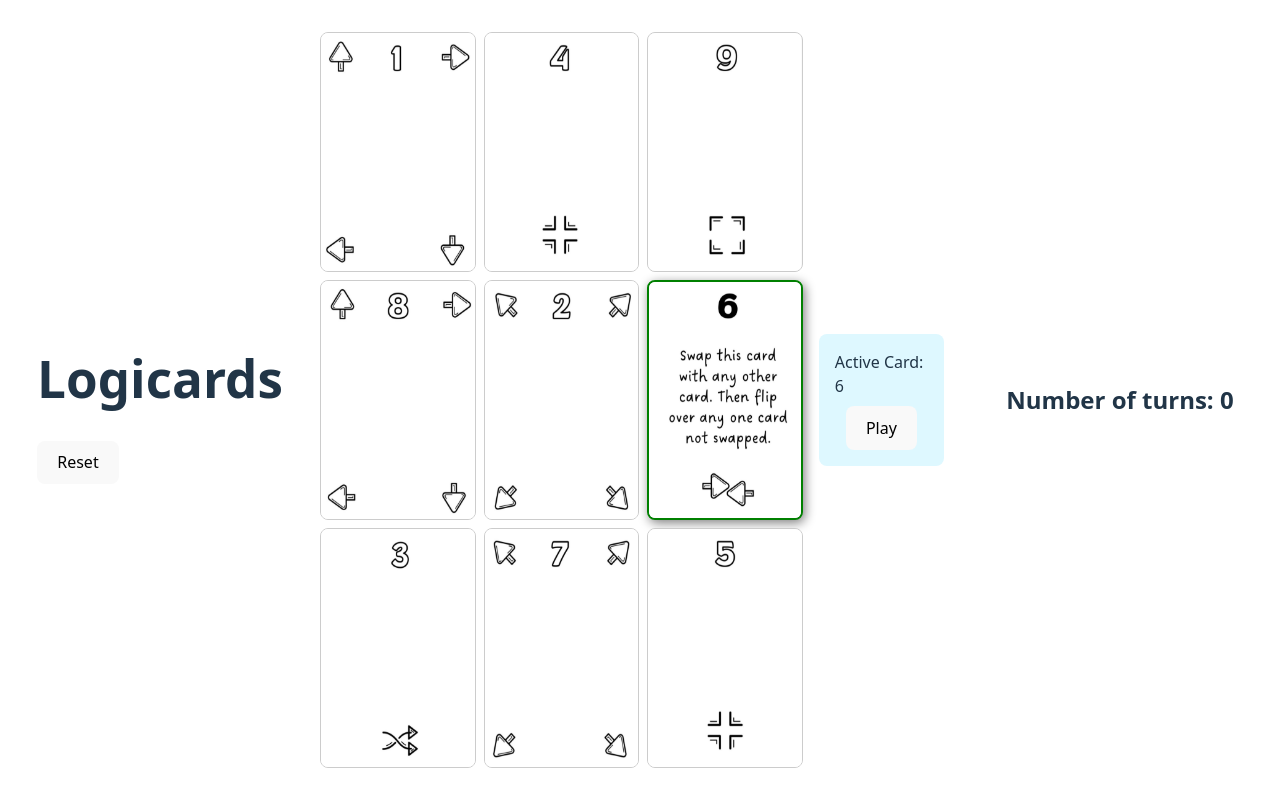
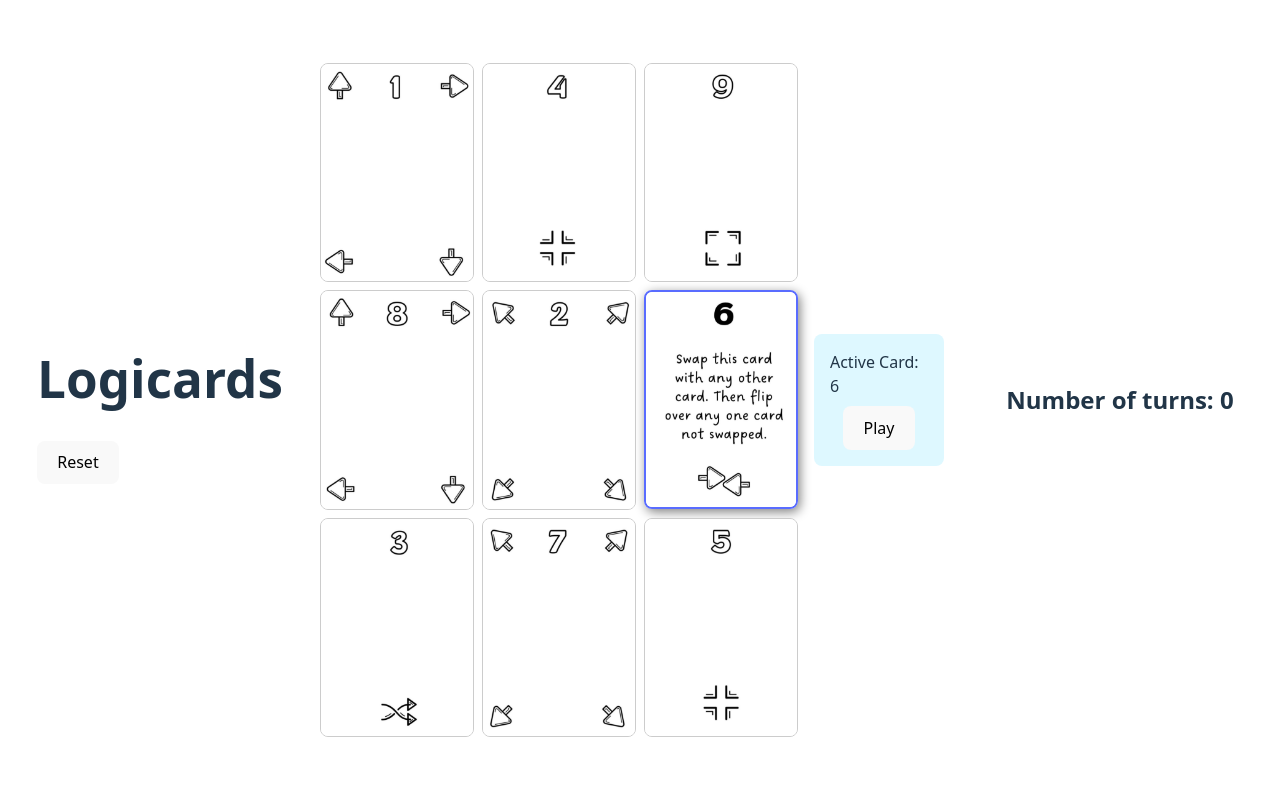
Before and after one commit to PrithviK21/Logicards, a React (Vite) app: page / in a window 1280 px wide. Built offline with nearby package versions, Linux system fonts and the light colour scheme.

Commit message:
Updated css to work on chrome and firefox

```diff
--- a/src/App.css
+++ b/src/App.css
@@ -1,3 +1,58 @@
+:root {
+  font-family: system-ui, Avenir, Helvetica, Arial, sans-serif;
+  line-height: 1.5;
+  font-weight: 400;
+  color: #213547;
+  background-color: #ffffff;
+
+  font-synthesis: none;
+  text-rendering: optimizeLegibility;
+  -webkit-font-smoothing: antialiased;
+  -moz-osx-font-smoothing: grayscale;
+}
+
+a {
+  font-weight: 500;
+  color: #646cff;
+  text-decoration: inherit;
+}
+a:hover {
+  color: #535bf2;
+  color: #747bff;
+}
+
+body {
+  margin: 0;
+  display: flex;
+  place-items: center;
+  min-width: 320px;
+  min-height: 100vh;
+}
+
+h1 {
+  font-size: 3.2em;
+  line-height: 1.1;
+}
+
+button {
+  border-radius: 8px;
+  border: 1px solid transparent;
+  padding: 0.6em 1.2em;
+  font-size: 1em;
+  font-weight: 500;
+  font-family: inherit;
+  background-color: #f9f9f9;
+  cursor: pointer;
+  transition: border-color 0.25s;
+}
+button:hover {
+  border-color: #646cff;
+}
+button:focus,
+button:focus-visible {
+  outline: 4px auto -webkit-focus-ring-color;
+}
+
 .menu {
   width: 100vw;
   height: 100vh;
@@ -9,24 +64,24 @@
 
 .game {
   display: grid;
-  flex-direction: column;
   align-items: center;
-  justify-content: center;
   justify-items: center;
   grid-template-columns: 1fr 2fr 1fr;
-  height: 100vh;
-  width: 100vw;
+  width: 100%;
+  height: 100%;
+  min-height: 100vh;
 }
 
 .card-container {
   display: grid;
-  grid-template-columns: repeat(3, 1fr);
-  grid-template-rows: repeat(3, 30vh);
+  height: 100%;
+  /* grid-template-columns: repeat(3, 1fr); */
+  grid-template-columns: repeat(auto-fit, minmax(120px, 1fr));
+  /* grid-template-rows: repeat(3, 30vh); */
   gap: 0.5rem;
 }
 
 .card {
-  background-color: #f0f0f0;
   border: 1px solid #ccc;
   border-radius: 8px;
   display: flex;
@@ -35,14 +90,17 @@
   font-size: 24px;
   cursor: pointer;
   overflow: hidden;
+  aspect-ratio: 0.7;
+  min-width: 0; /* allow grid item to shrink horizontally */
+  min-height: 0; /* allow grid item to shrink vertically */
 }
 
 .card.selected {
-  border: 2px black solid;
+  border: 2px black solid !important;
 }
 
 .card.active {
-  border: 2px solid green;
+  border: 2px solid rgb(89, 108, 255);
   box-shadow: 2px 3px 11px 0px grey;
 }
 
@@ -52,14 +110,15 @@
 
 .card.can-select {
   animation: pulse 1s ease infinite alternate;
+  box-shadow: 1px 2px 8px 0px rgb(84, 176, 84);
 }
 
 @keyframes pulse {
   0% {
-    filter: brightness(1);
+    transform: scale(1);
   }
   100% {
-    filter: brightness(0.95);
+    transform: scale(1.05);
   }
 }
 
@@ -83,8 +142,11 @@
 }
 
 .card img {
+  height: 100%;
   width: 100%;
-  height: 100%;
+  object-fit: cover;
+  object-position: center;
+  display: block; /* Removes inline gap issues */
 }
 
 .minimap {
--- a/src/index.css
+++ /dev/null
@@ -1,68 +0,0 @@
-:root {
-  font-family: system-ui, Avenir, Helvetica, Arial, sans-serif;
-  line-height: 1.5;
-  font-weight: 400;
-
-  color-scheme: light dark;
-  color: rgba(255, 255, 255, 0.87);
-  background-color: #242424;
-
-  font-synthesis: none;
-  text-rendering: optimizeLegibility;
-  -webkit-font-smoothing: antialiased;
-  -moz-osx-font-smoothing: grayscale;
-}
-
-a {
-  font-weight: 500;
-  color: #646cff;
-  text-decoration: inherit;
-}
-a:hover {
-  color: #535bf2;
-}
-
-body {
-  margin: 0;
-  display: flex;
-  place-items: center;
-  min-width: 320px;
-  min-height: 100vh;
-}
-
-h1 {
-  font-size: 3.2em;
-  line-height: 1.1;
-}
-
-button {
-  border-radius: 8px;
-  border: 1px solid transparent;
-  padding: 0.6em 1.2em;
-  font-size: 1em;
-  font-weight: 500;
-  font-family: inherit;
-  background-color: #1a1a1a;
-  cursor: pointer;
-  transition: border-color 0.25s;
-}
-button:hover {
-  border-color: #646cff;
-}
-button:focus,
-button:focus-visible {
-  outline: 4px auto -webkit-focus-ring-color;
-}
-
-@media (prefers-color-scheme: light) {
-  :root {
-    color: #213547;
-    background-color: #ffffff;
-  }
-  a:hover {
-    color: #747bff;
-  }
-  button {
-    background-color: #f9f9f9;
-  }
-}
```
Also changed, not shown: src/main.tsx (+5 -6 lines).
